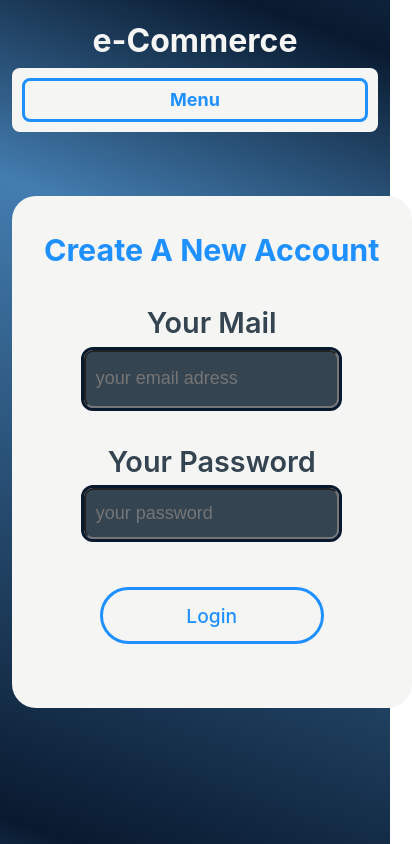
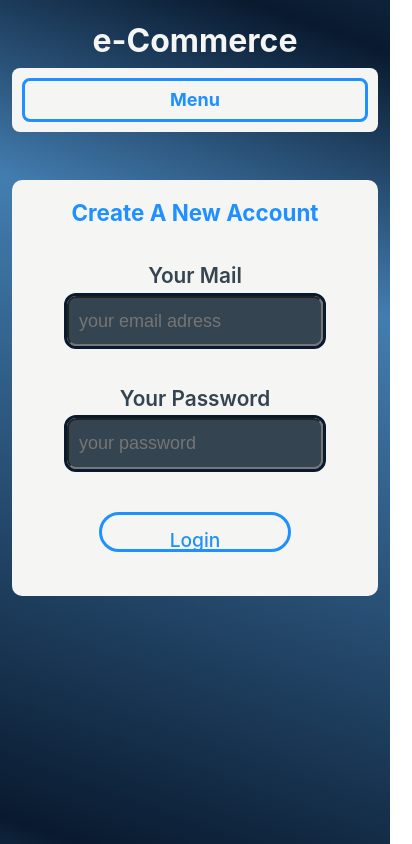
Before and after one commit to celik-arda/e-commerce, a React (Vite) app: page /signup in a window 390 px wide. Shown: the top 844 px of the page, 412 px wide, since content can reach past the window. Built offline with nearby package versions, Linux system fonts and the light colour scheme; no server answers.

Commit message:
feat (signUp/): complete responsive form for mobile
complete signup form's fontsize, dimensions and etc, make it compatible with mobile screen

```diff
--- a/src/components/authComponents/signUp/SignUp.tsx
+++ b/src/components/authComponents/signUp/SignUp.tsx
@@ -62,7 +62,7 @@ const SignUp = () => {
             <div className={style.myform}>
                 <form className={style.form_area}>
 
-                    <h2>Create A New Account</h2>
+                    <h2 className={style.signup_form_title}>Create A New Account</h2>
 
                     <label htmlFor='signup_email'>Your Mail</label>
                     <input
@@ -85,7 +85,8 @@ const SignUp = () => {
                     placeholder='your password'
                     />
 
-                    <button type='submit' onClick={handleSignUpForm}>Login</button>
+                    <button
+                    id={style.signup_page_button} type='submit' onClick={handleSignUpForm}>Login</button>
 
                 </form>
             </div>
--- a/src/components/authComponents/signUp/Signup.module.css
+++ b/src/components/authComponents/signUp/Signup.module.css
@@ -2,8 +2,8 @@
   max-width: 90%;
   margin-bottom: 2rem;
   outline: 3px solid #091A2F !important;
-  -webkit-transition: outline 300ms ease-out;
-  transition: outline 300ms ease-out;
+  -webkit-transition: outline 100ms ease-out;
+  transition: outline 100ms ease-out;
 }
 .myform .form_area input:focus {
   outline: 6px solid #1E90FF !important;
@@ -21,16 +21,26 @@
 }
 @media screen and (min-width: 1200px) and (max-width: 1400px) {
   .myform {
+    margin: 3rem auto 2rem auto;
     width: 23rem;
     height: 28rem;
   }
 }
-@media screen and (min-width: 500px) and (max-width: 850px) {
+@media screen and (min-width: 501px) and (max-width: 850px) {
   .myform {
     margin: 5rem auto 2rem auto;
     width: 30rem;
     height: 38rem;
     padding: 2rem 2rem 5.4rem 2rem;
+  }
+}
+@media screen and (min-width: 350px) and (max-width: 500px) {
+  .myform {
+    width: 100%;
+    height: 26rem;
+    padding: 1rem;
+    margin: 3rem auto 2rem auto;
+    border-radius: 1em;
   }
 }
 .myform .form_area {
@@ -43,9 +53,14 @@
   -ms-flex-line-pack: justify;
       align-content: space-between;
 }
-@media screen and (min-width: 500px) and (max-width: 850px) {
+@media screen and (min-width: 501px) and (max-width: 850px) {
   .myform .form_area {
     grid-template-rows: 6fr 3fr 6fr 3fr 6fr;
+  }
+}
+@media screen and (min-width: 350px) and (max-width: 500px) {
+  .myform .form_area {
+    grid-template-rows: 6fr 4fr 6fr 4fr 6fr 6fr 2fr;
   }
 }
 .myform .form_area h2 {
@@ -58,10 +73,13 @@
     font-size: 1.8rem;
   }
 }
-@media screen and (min-width: 500px) and (max-width: 850px) {
+@media screen and (min-width: 501px) and (max-width: 850px) {
   .myform .form_area h2 {
     font-size: 2.3rem;
   }
+}
+.myform .form_area h2.signup_form_title {
+  font-size: 1.4rem;
 }
 .myform .form_area label {
   font-size: 1.8rem;
@@ -72,7 +90,18 @@
     font-size: 1.6rem;
   }
 }
-@media screen and (min-width: 500px) and (max-width: 850px) {
+@media screen and (min-width: 350px) and (max-width: 500px) {
+  .myform .form_area label {
+    font-size: 1.3rem;
+    display: -webkit-box;
+    display: -ms-flexbox;
+    display: flex;
+    -webkit-box-align: center;
+        -ms-flex-align: center;
+            align-items: center;
+  }
+}
+@media screen and (min-width: 501px) and (max-width: 850px) {
   .myform .form_area input {
     font-size: 1.5rem !important;
     width: 90%;
@@ -80,15 +109,22 @@
     padding: 0 0.4rem;
   }
 }
-.myform .form_area button {
+.myform .form_area button#signup_page_button {
   margin: 1rem auto 0 auto;
   width: 14rem;
   height: 3.6rem;
 }
-@media screen and (min-width: 500px) and (max-width: 850px) {
-  .myform .form_area button {
+@media screen and (min-width: 501px) and (max-width: 850px) {
+  .myform .form_area button#signup_page_button {
     margin: 0.7rem auto 0.4rem auto;
     width: 13.5rem;
     height: 4.1rem;
   }
+}
+@media screen and (min-width: 350px) and (max-width: 500px) {
+  .myform .form_area button#signup_page_button {
+    margin: 0.7rem auto 0.4rem auto;
+    width: 12rem;
+    height: 2.5rem;
+  }
 }/*# sourceMappingURL=Signup.module.css.map */
--- a/src/components/authComponents/signUp/Signup.module.scss
+++ b/src/components/authComponents/signUp/Signup.module.scss
@@ -11,6 +11,7 @@
     box-sizing: border-box;
 
     @include respond-to("small_laptop") {
+        margin: 3rem auto 2rem auto;
         width:23rem;
         height: 28rem;
     }
@@ -20,6 +21,15 @@
         width: 30rem;
         height: 38rem;
         padding: 2rem 2rem 5.4rem 2rem;
+    }
+    @include respond-to("smartphone") {
+        // width: 20rem;
+        width: 100%;
+        height: 26rem;
+        padding: 1rem;
+        margin: 3rem auto 2rem auto;
+        border-radius: 1em;
+
     }
 
     .form_area {
@@ -35,6 +45,9 @@
             grid-template-rows: 6fr 3fr 6fr 3fr 6fr;
 
         }
+        @include respond-to("smartphone") {
+        grid-template-rows:6fr 4fr 6fr 4fr 6fr 6fr 2fr;
+        }
 
         h2 {
             margin: 0 auto;
@@ -48,7 +61,13 @@
             @include respond-to("tablet_device") {
                 font-size: 2.3rem;
             }
+
+            &.signup_form_title {
+                font-size: 1.4rem;
+            }
+
         }
+
 
         label {
             font-size: 1.8rem;
@@ -56,6 +75,11 @@
 
             @include respond-to("small_laptop") {
                 font-size: 1.6rem;
+            }
+            @include respond-to("smartphone") {
+                font-size: 1.3rem;
+                display: flex;
+                align-items: center;
             }
         }
 
@@ -69,9 +93,16 @@
                 height: 61%;
                 padding: 0 0.4rem;
             }
+
+            &.input_area {
+
+                @include respond-to("smartphone") {
+
+                }
+            }
         }
 
-        button {
+        button#signup_page_button {
             margin: 1rem auto 0 auto;
             width: 14rem;
             height: 3.6rem;
@@ -81,6 +112,11 @@
                 width: 13.5rem;
                 height: 4.1rem;
             }
+            @include respond-to("smartphone") {
+                margin: 0.7rem auto 0.4rem auto;
+                width: 12rem;
+                height: 2.5rem;
+            }
         }
 
     }
```
